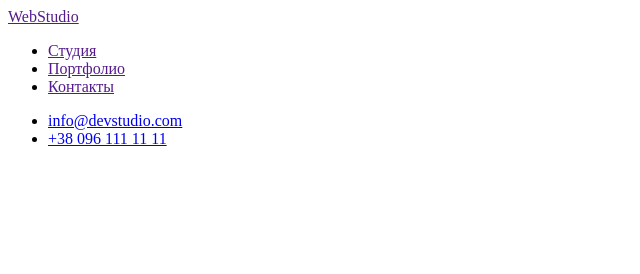
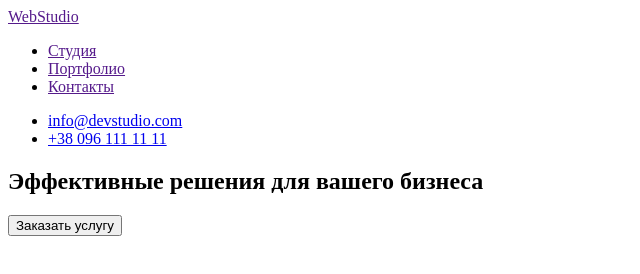
Before and after one commit to UserTso/goit-markup-hw-01, a plain HTML site: page index.html in a window 1280 px wide. Shown: the whole page, without its empty margins (0-640 px from the left). Drawn offline with Linux system fonts and the light colour scheme.

Commit message:
Add hero

```diff
--- a/index.html
+++ b/index.html
@@ -25,6 +25,11 @@
 
 </header>
 
-
+<div>
+    <section>
+        <h1>Эффективные решения для вашего бизнеса</h1>
+    </section>
+    <button type="button">Заказать услугу</button>
+</div>
 </body>
 </html>
```
